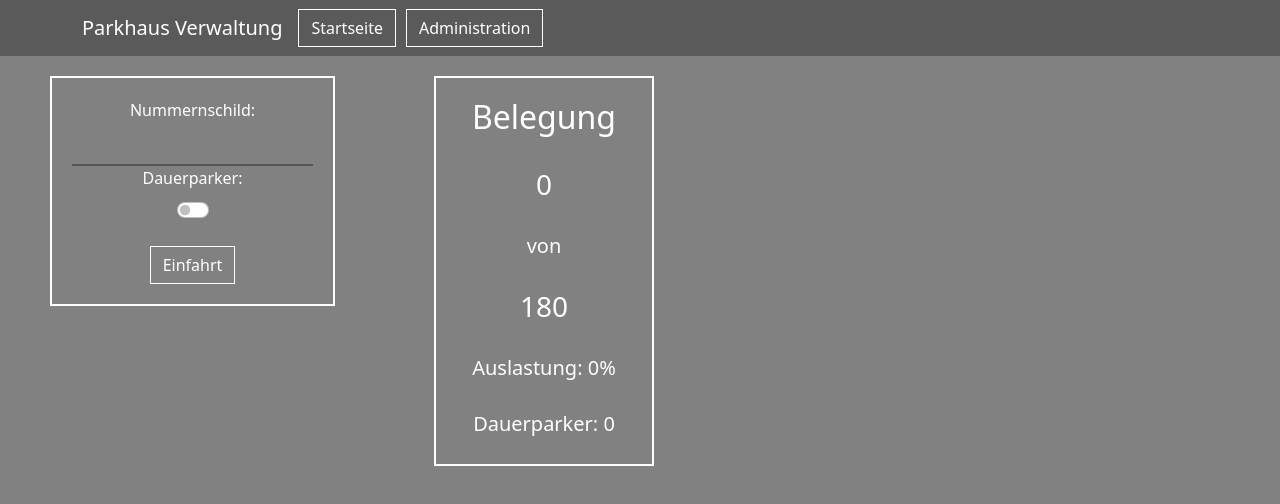
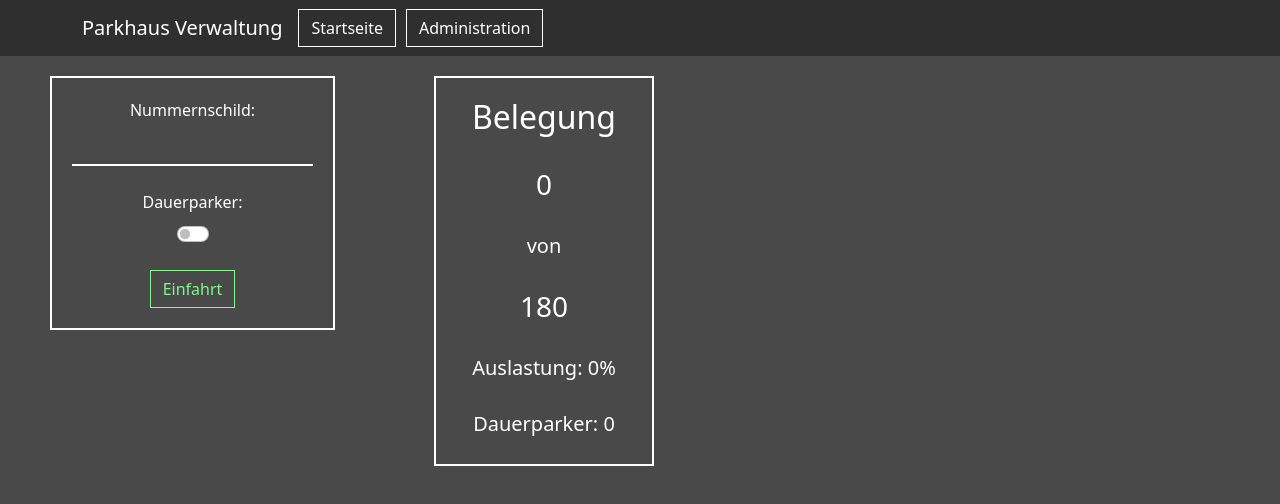
Before and after one commit to GeKoppe/Parking_DB_Project, a React (Vite) app in the folder ParkhausApp/: page / in a window 1280 px wide. Shown: the top 504 px of the page. Built offline with nearby package versions, Linux system fonts and the light colour scheme; no server answers.

Commit message:
Button Css

```diff
--- a/ParkhausApp/src/App.css
+++ b/ParkhausApp/src/App.css
@@ -1,26 +1,29 @@
-.navButton {
-    margin-right: 10px;
-}
+
 
 .navBar {
-    background-color: rgba(73, 73, 73, 0.69);
+    background-color: rgba(47, 47, 47, 69);
 }
 
 html {
-    background-color: rgba(73, 73, 73, 0.69);
+    background-color: rgba(73, 73, 73, 69);
 }
 
 .app {
-    background-color: rgba(73, 73, 73, 0.69);
+    background-color: rgba(73, 73, 73, 69);
 }
 
 .navbar-brand {
     color: #ffffff;
 }
 
-.btn-custom {
+.navbar-brand:hover {
+    color: rgb(130,247,139,177);
+}
+
+.navButton {
+    margin-right: 10px;
     color: #ffffff;
-    box-shadow: "5px 5px 3px rgba(0,0,0,1)";
+    box-shadow: "5px 5px 3px rgb(97,145,100,1.14)";
     border-color: #ffffff;
     border-radius: 0%;
 }
--- a/ParkhausApp/src/Components/MainMenu/DriveInButton.tsx
+++ b/ParkhausApp/src/Components/MainMenu/DriveInButton.tsx
@@ -10,7 +10,7 @@ function DriveInButton(tempProps? : { clickHandler?: () => void, label?: string}
     }
     return (
         <div className='buttonContainer'>
-            <Button variant="custom" onClick={props.clickHandler}>{props.label}</Button>
+            <Button variant='custom' className='driveInButton' onClick={props.clickHandler}>{props.label}</Button>
         </div>
     )
 }
--- a/ParkhausApp/src/Components/MainMenu/DriveInCard.tsx
+++ b/ParkhausApp/src/Components/MainMenu/DriveInCard.tsx
@@ -30,8 +30,8 @@ export default function DriveInCard(tempProps?: {licPlateClassName?: string, but
     return (
         <div className="driveInCard">
             <FormLabel>Nummernschild:</FormLabel><br/><input value={licPlate} className={props.licPlateClassName} onChange={changeListener}/>
-            <br/>
-            <FormLabel>Dauerparker:</FormLabel><Form.Check type="switch" id="perma-parker" checked={perma} onChange={() => setPerma((prev) => !prev)}/>
+            <br/><br/>
+            <FormLabel>Dauerparker:</FormLabel><div className="switch"><Form.Check type="switch" id="perma-parker" checked={perma} onChange={() => setPerma((prev) => !prev)}/></div>
             <br/>
             <div>
                 <DriveInButton clickHandler={buttonClickHandler}/>
--- a/ParkhausApp/src/Components/MainMenu/MainMenu.css
+++ b/ParkhausApp/src/Components/MainMenu/MainMenu.css
@@ -13,10 +13,15 @@
 }
 
 .btn-custom {
-    color: #ffffff;
-    box-shadow: "5px 5px 3px rgba(0,0,0,1)";
-    border-color: #ffffff;
+    color: rgb(0,247,139,177);
+    box-shadow: "5px 5px 3px rgb(97,145,100,1.14)";
+    border-color: rgb(130,247,139,177);
     border-radius: 0%;
+}
+
+.btn-custom:hover {
+    color: rgb(130,247,139,177);
+    border-color: rgb(130,247,139,177);
 }
 
 .defaultInput {
@@ -24,13 +29,14 @@
     padding: 5px;
     background: transparent;
     border-width: 0 0 2px;
-    border-color: black;
+    border-color: white;
 }
 
 .defaultInput:focus {
     border-width: 0 0 2px;
     background: transparent;
     border-color: green;
+    outline-width: 0;
 }
 
 .error {
@@ -47,6 +53,7 @@
 
 .buttonContainer {
     display: block;
+    /* color: rgb(130,247,139,177); */
 }
 
 
@@ -71,3 +78,10 @@
     text-align: center;
     color: #ffffff;
 }
+
+.driveInButton {
+    color: rgb(130,247,139,177);
+    box-shadow: "5px 5px 3px rgb(97,145,100,1.14)";
+    border-color: rgb(130,247,139,177);
+    border-radius: 0%;
+}
```
